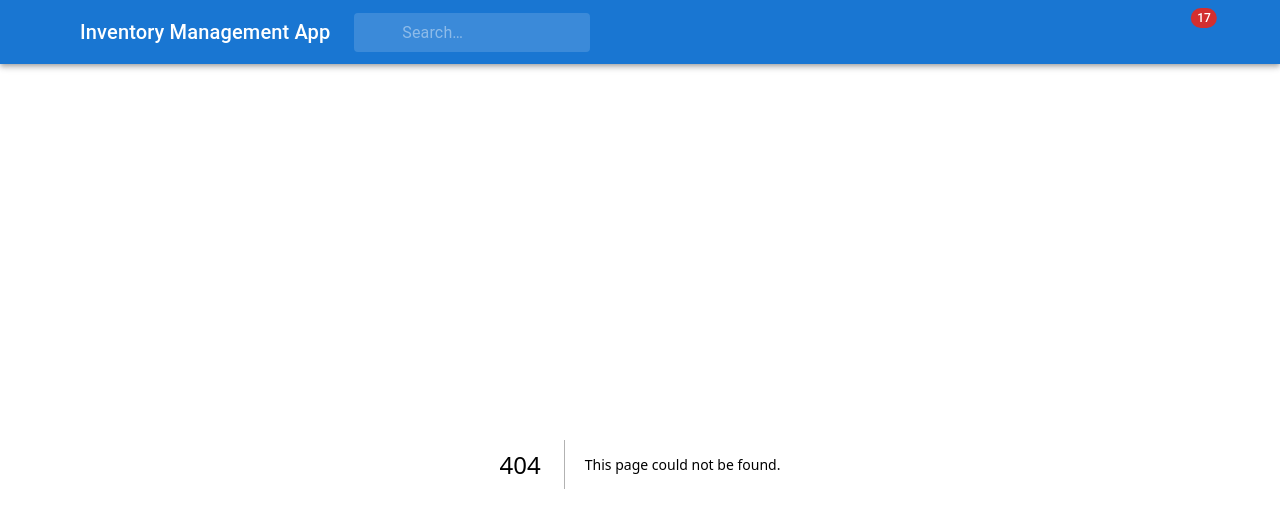
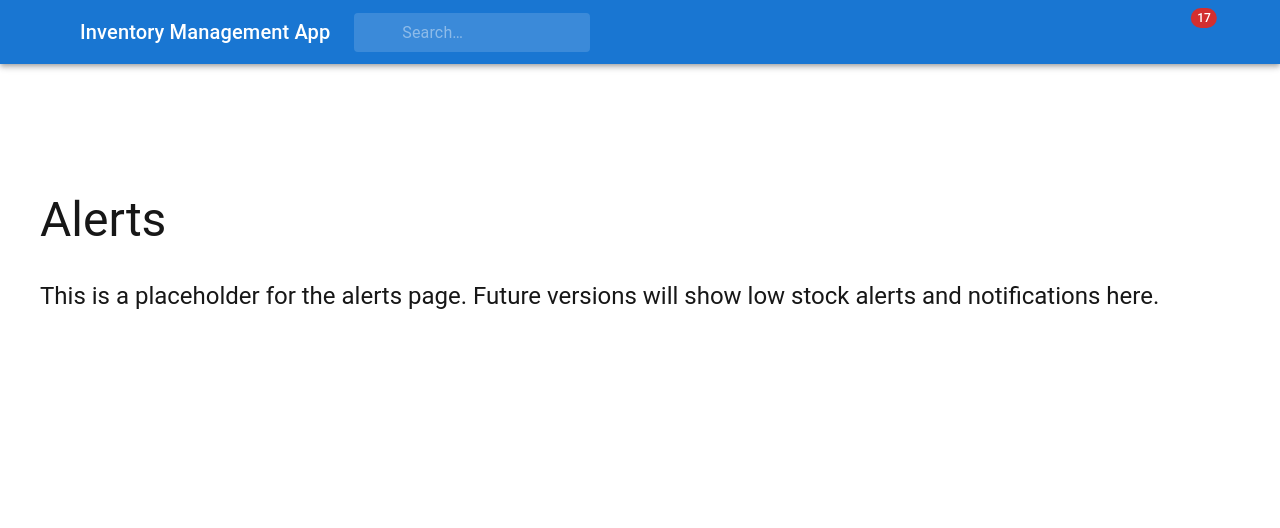
Before and after one commit to kenzie-leckenby/CS321-GroupProject, a Next.js app: page /alerts in a window 1280 px wide. Before the commit this address had no page. Shown: the top 528 px of the page. Built offline with nearby package versions, Linux system fonts and the light colour scheme; some icons are missing.

Commit message:
i basically edited the main page to include the alerts button then i created the alerts page and for right now there's only a placeholder because I was told not to implement anything because it's not needed

```diff
--- /dev/null
+++ b/app/alerts/page.tsx
@@ -0,0 +1,17 @@
+import * as React from 'react';
+import { Container, Typography } from '@mui/material';
+
+export default function AlertsPage() {
+  return (
+    <React.Fragment>
+      <Container disableGutters sx={{ marginTop: 16 }}>
+        <Typography variant="h3" sx={{ marginBottom: 4 }}>
+          Alerts
+        </Typography>
+        <Typography variant="h5">
+          This is a placeholder for the alerts page. Future versions will show low stock alerts and notifications here.
+        </Typography>
+      </Container>
+    </React.Fragment>
+  );
+}
--- a/app/page.tsx
+++ b/app/page.tsx
@@ -21,9 +21,10 @@ export default function Home() {
 
         <Container
             disableGutters
-            sx={{ display: 'flex', justifyContent: 'flex-start' }}
+            sx={{ display: 'flex', gap: 2, justifyContent: 'flex-start' }}
         >
             <PageButton href="/inventory" label="To Inventory Page" />
+            <PageButton href="/alerts" label="To Alerts Page" />
         </Container>
       </Container>
     </React.Fragment>
```
